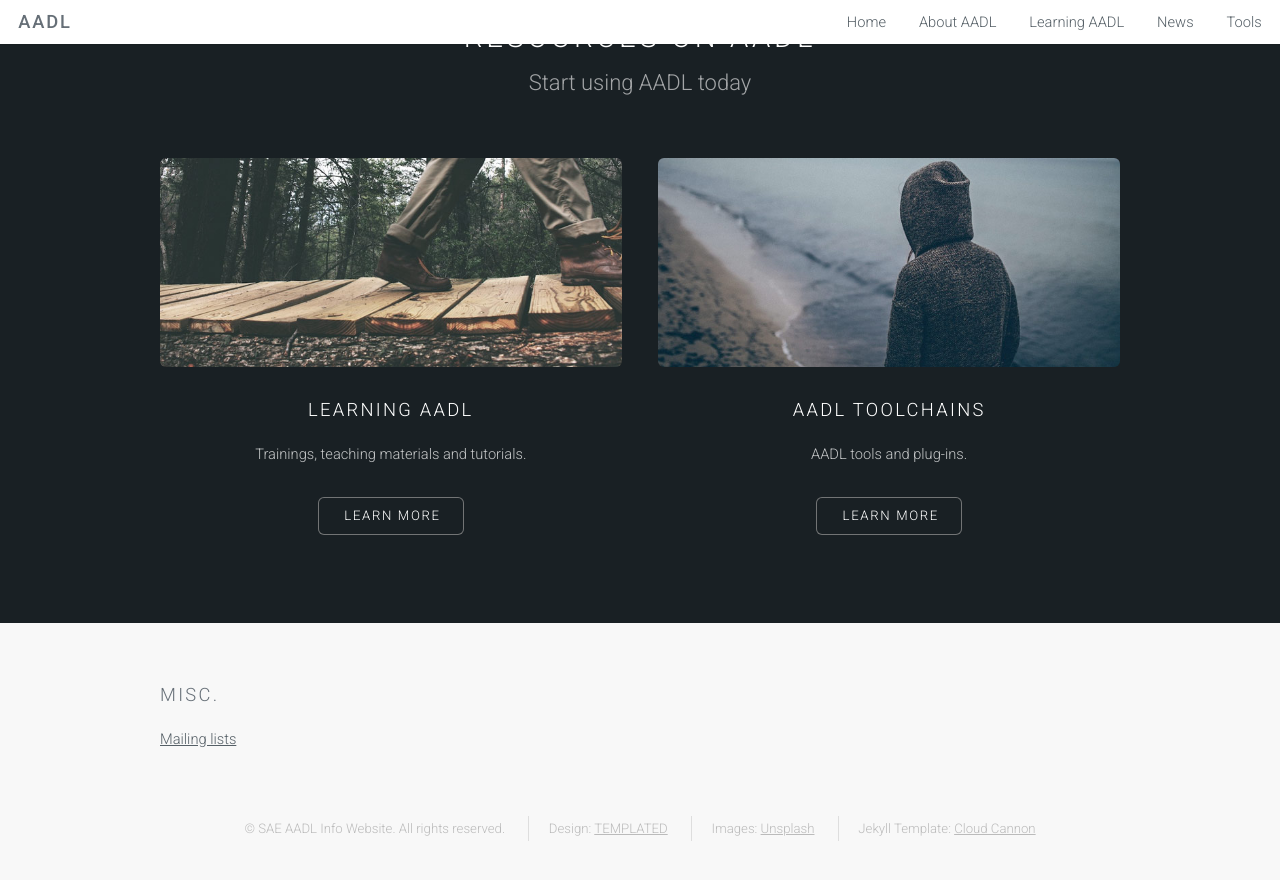
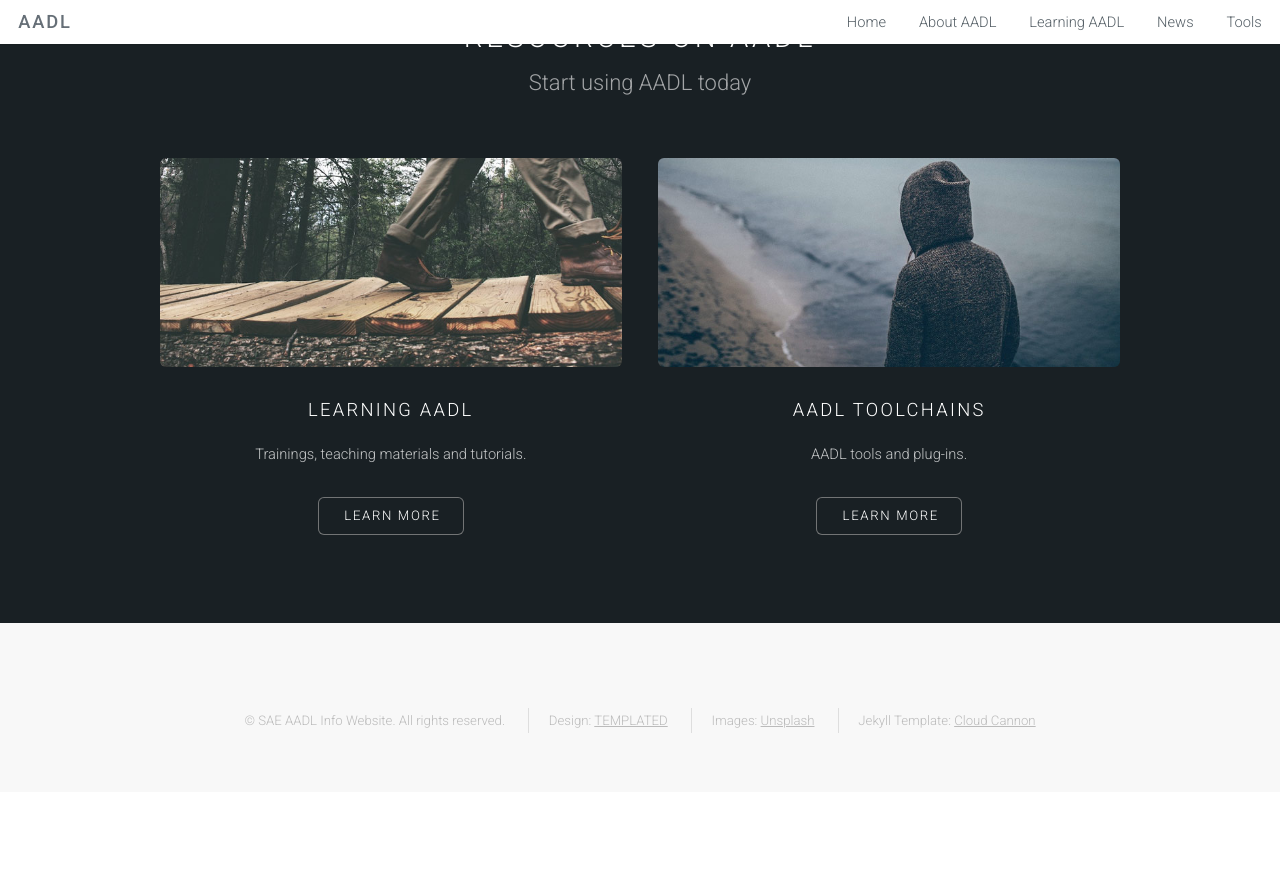
Before and after one commit to saeaadl/saeaadl.github.io, a Jekyll site: the page built from index.html, in a window 1280 px wide and 900 px high, scrolled down 1596 px. Shown: the top 880 px of the window. Built offline with Jekyll 4.4.1, drawn with Linux system fonts in a browser that asks for light colours; after the commit the page ends 2388 px from its top, so only the background shows below that.

Commit message:
* Clean up footer

```diff
--- a/_includes/footer.html
+++ b/_includes/footer.html
@@ -1,18 +1,6 @@
 <!-- Footer -->
 <footer id="footer">
   <div class="container">
-    <div class="row double">
-      <div class="6u">
-        <div class="row collapse-at-2">
-          <div class="6u">
-            <h3>Misc.</h3>
-            <ul class="alt">
-              <li><a href="#">Mailing lists</a></li>
-            </ul>
-          </div>
-        </div>
-      </div>
-    </div>
     <ul class="copyright">
       <li>&copy; SAE AADL Info Website. All rights reserved.</li>
       <li>Design: <a href="http://templated.co">TEMPLATED</a></li>
```
